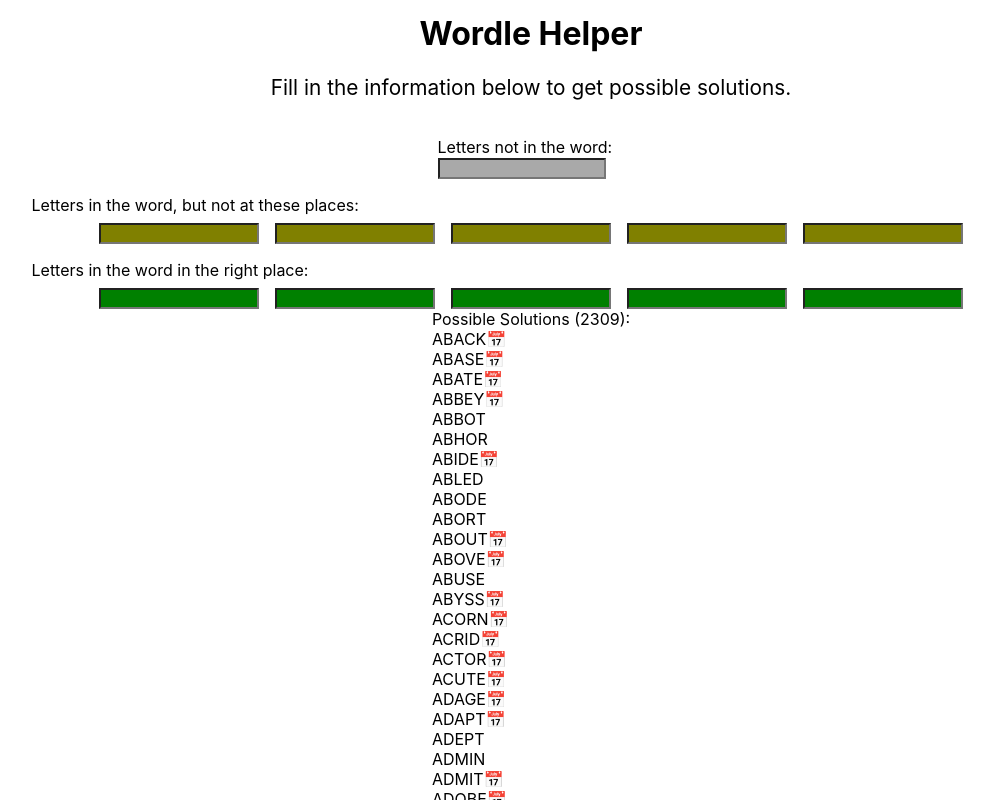
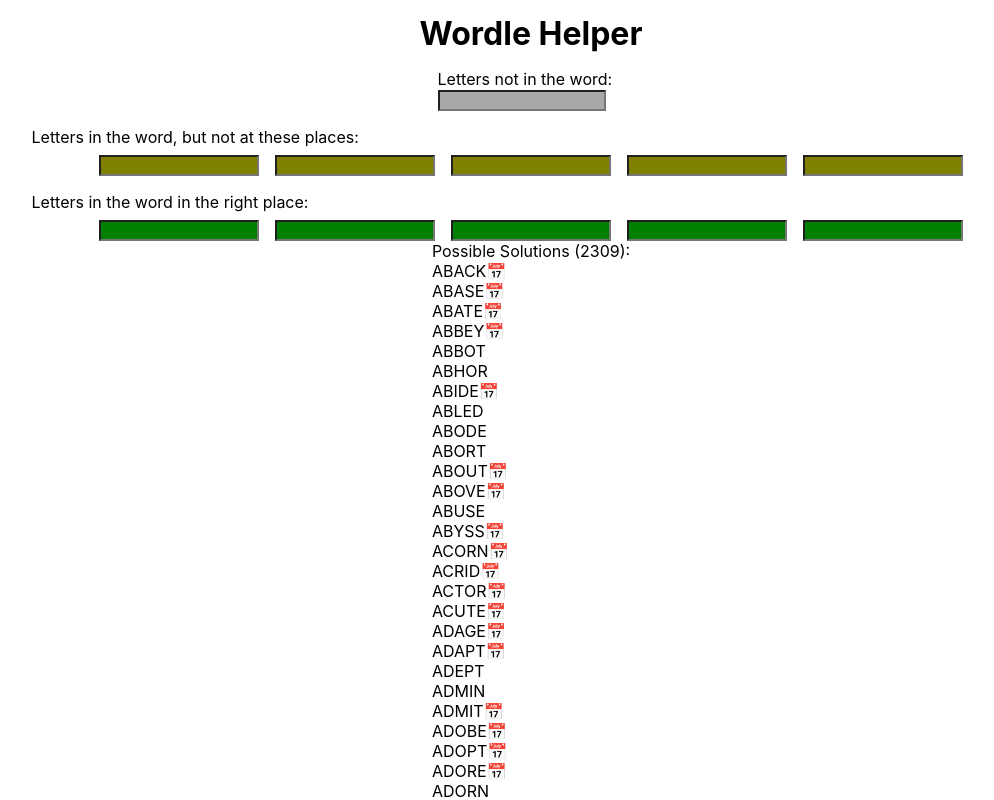
Before and after one commit to juharris/wordle-helper, a Next.js app: page /home in a window 1280 px wide. Shown: the top 800 px of the page, without its empty margins (109-1103 px from the left). Built offline with nearby package versions, Linux system fonts and the light colour scheme.

Commit message:
Remove description

```diff
--- a/pages/home/index.tsx
+++ b/pages/home/index.tsx
@@ -68,10 +68,6 @@
           Wordle Helper
         </h1>
 
-        <p className={styles.description}>
-          Fill in the information below to get possible solutions.
-        </p>
-
         <div className={styles.inputsSection}>
           <div>
             Letters not in the word:
--- a/styles/global.css
+++ b/styles/global.css
@@ -25,7 +25,6 @@
   flex: 1;
   display: flex;
   flex-direction: column;
-  justify-content: center;
   align-items: center;
 }
 
```
